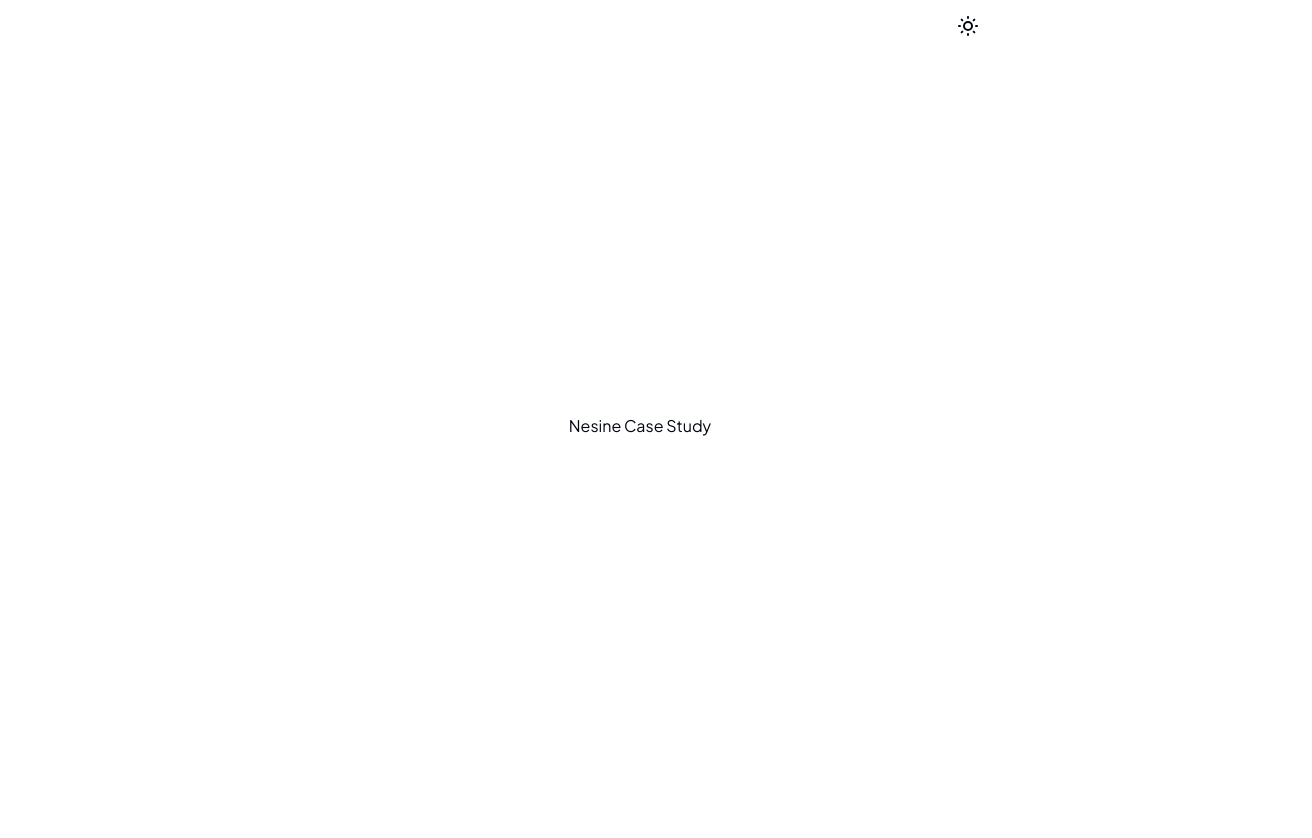
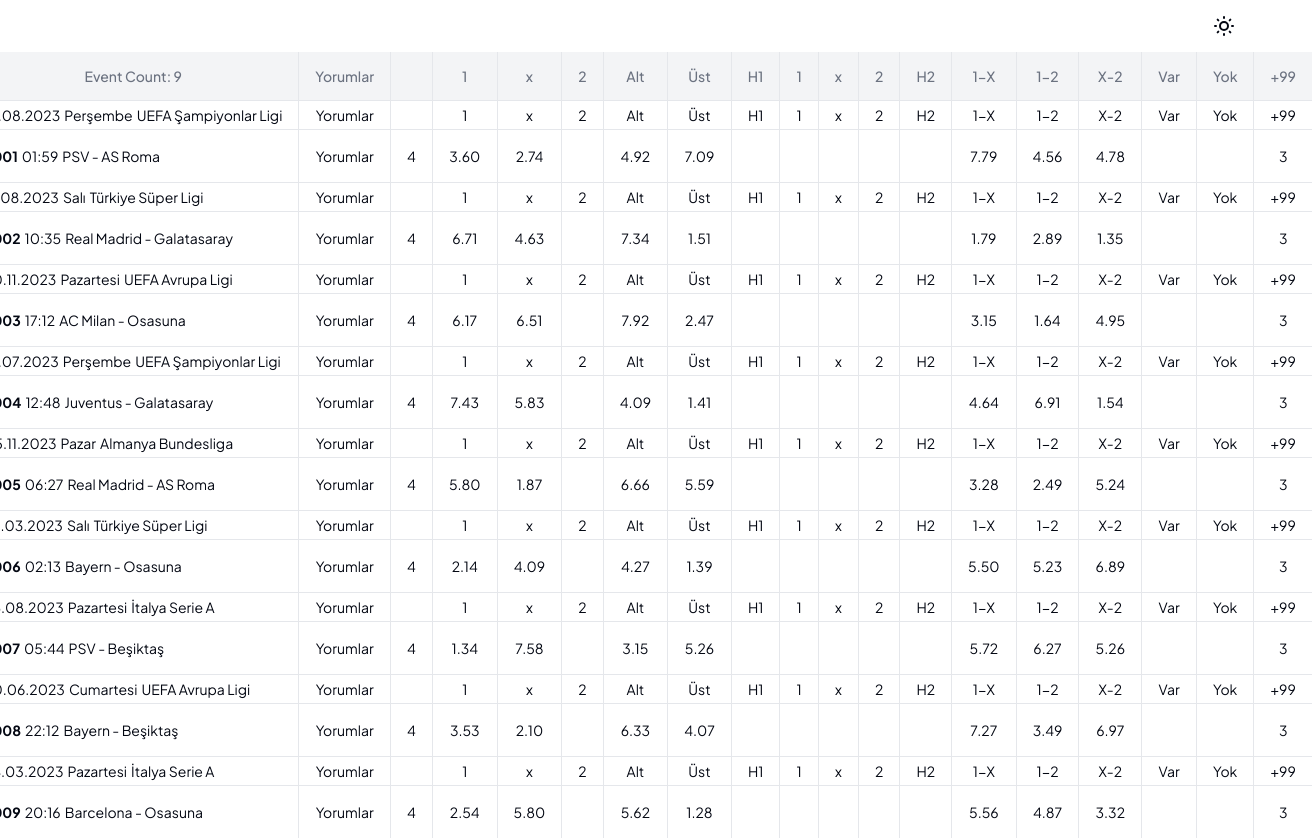
Before and after one commit to berkayaskin/nesine-case-study, a Next.js app: page / in a window 1280 px wide. Shown: the whole page, 1312 px wide, since content can reach past the window. Before the commit the page ends 800 px from the top, so only its background shows below. Built offline with nearby package versions, Linux system fonts and the light colour scheme.

Commit message:
feat(components/bulletin): render bulletin table with sample data
fetch and transform sample data, create react-table columns with specified format, create data-table
component to render table

```diff
--- a/src/app/page.tsx
+++ b/src/app/page.tsx
@@ -1,9 +1,10 @@
+import Bulletin from '@/components/bulletin'
 import type { NextPage } from 'next'
 
-const Home: NextPage = () => {
+const Home: NextPage = async () => {
   return (
-    <div className="flex flex-col items-center justify-center gap-8 text-center">
-      Nesine Case Study
+    <div className="flex h-full w-full flex-col items-center justify-center gap-8 text-center">
+      <Bulletin />
     </div>
   )
 }
--- /dev/null
+++ b/src/components/bulletin/columns.tsx
@@ -0,0 +1,102 @@
+'use client'
+import { ColumnDef } from '@tanstack/react-table'
+import { TransformedBet } from './transformed-bets.types'
+
+export const columns: ColumnDef<TransformedBet>[] = [
+  {
+    header: (props) => (
+      <span>Event Count: {props.table.getRowModel().rows.length}</span>
+    ),
+    id: 'eventCount',
+    cell: ({ row }) => {
+      return (
+        <p className="min-w-max space-x-1 text-left">
+          <span className="font-bold">{row.original.id}</span>
+          <span>{row.original.time}</span>
+          <span>{row.original.name}</span>
+        </p>
+      )
+    },
+  },
+  {
+    accessorKey: 'comments',
+    header: 'Yorumlar',
+    cell: ({ row }) => {
+      return <p>{row.original.comments}</p>
+    },
+  },
+  {
+    accessorFn: (row) => row.oddCategories[0].minBetStake,
+    id: 'minBetStake',
+    header: '',
+  },
+  {
+    accessorFn: (row) => row.oddCategories[0].odds[0].value,
+    id: 'oddCategoryName-1',
+    header: '1',
+  },
+  {
+    accessorFn: (row) => row.oddCategories[0].odds[1].value,
+    id: 'oddCategoryName-x',
+    header: 'x',
+  },
+  {
+    header: '2',
+  },
+  {
+    accessorFn: (row) => row.oddCategories[2].odds[0].value,
+    id: 'oddCategoryName-alt',
+    header: 'Alt',
+  },
+  {
+    accessorFn: (row) => row.oddCategories[2].odds[1].value,
+    id: 'oddCategoryName-ust',
+    header: 'Üst',
+  },
+  {
+    id: 'handicap-home',
+    header: 'H1',
+  },
+  {
+    id: 'handicap-1',
+    header: '1',
+  },
+  {
+    id: 'handicap-x',
+    header: 'x',
+  },
+  {
+    id: 'handicap-2',
+    header: '2',
+  },
+  {
+    id: 'handicap-away',
+    header: 'H2',
+  },
+  {
+    accessorFn: (row) => row.oddCategories[1].odds[0].value,
+    id: 'oddCategoryName-1x',
+    header: '1-X',
+  },
+  {
+    accessorFn: (row) => row.oddCategories[1].odds[1].value,
+    id: 'oddCategoryName-12',
+    header: '1-2',
+  },
+  {
+    accessorFn: (row) => row.oddCategories[1].odds[2].value,
+    id: 'oddCategoryName-x2',
+    header: 'X-2',
+  },
+  {
+    header: 'Var',
+  },
+  {
+    header: 'Yok',
+  },
+  {
+    accessorFn: (row) => row.moreOddOptions.value,
+    id: 'moreOddOptions',
+    header: '+99',
+  },
+]
--- /dev/null
+++ b/src/components/bulletin/data-table.tsx
@@ -0,0 +1,100 @@
+'use client'
+
+import {
+  Table,
+  TableBody,
+  TableCell,
+  TableHead,
+  TableHeader,
+  TableRow,
+} from '@/components/ui/table'
+import {
+  ColumnDef,
+  flexRender,
+  getCoreRowModel,
+  useReactTable,
+} from '@tanstack/react-table'
+import { Fragment } from 'react'
+import { TransformedBet } from './transformed-bets.types'
+
+type Props = {
+  data: TransformedBet[]
+  columns: ColumnDef<TransformedBet>[]
+}
+
+const DataTable = ({ columns, data }: Props) => {
+  const table = useReactTable({
+    data: data,
+    columns,
+    getCoreRowModel: getCoreRowModel(),
+    debugTable: true,
+  })
+  return (
+    <div>
+      <Table>
+        <TableHeader>
+          {table.getHeaderGroups().map((headerGroup) => {
+            return (
+              <TableRow key={headerGroup.id}>
+                {headerGroup.headers.map((header) => {
+                  return (
+                    <TableHead
+                      key={header.id}
+                      className="bg-gray-100 dark:bg-gray-900"
+                    >
+                      {header.isPlaceholder
+                        ? null
+                        : flexRender(
+                            header.column.columnDef.header,
+                            header.getContext()
+                          )}
+                    </TableHead>
+                  )
+                })}
+              </TableRow>
+            )
+          })}
+        </TableHeader>
+        <TableBody>
+          {table.getRowModel().rows.map((row) => (
+            <Fragment key={row.id}>
+              {table.getHeaderGroups().map((headerGroup) => {
+                return (
+                  <TableRow key={headerGroup.id}>
+                    {headerGroup.headers.map((header) => {
+                      return (
+                        <TableCell key={header.id} className="py-1">
+                          {header.index === 0
+                            ? flexRender(
+                                <p className="min-w-max space-x-1 text-left">
+                                  <span>{row.original.date}</span>
+                                  <span>{row.original.day}</span>
+                                  <span>{row.original.leagueName}</span>
+                                </p>,
+                                header.getContext()
+                              )
+                            : flexRender(
+                                header.column.columnDef.header,
+                                header.getContext()
+                              )}
+                        </TableCell>
+                      )
+                    })}
+                  </TableRow>
+                )
+              })}
+              <TableRow>
+                {row.getVisibleCells().map((cell) => (
+                  <TableCell key={cell.id}>
+                    {flexRender(cell.column.columnDef.cell, cell.getContext())}
+                  </TableCell>
+                ))}
+              </TableRow>
+            </Fragment>
+          ))}
+        </TableBody>
+      </Table>
+    </div>
+  )
+}
+export default DataTable
--- /dev/null
+++ b/src/components/bulletin/index.tsx
@@ -0,0 +1,62 @@
+import { columns } from '@/components/bulletin/columns'
+import { TransformedBet } from '@/components/bulletin/transformed-bets.types'
+import { Match } from '@/data/bets/bets.types'
+import { promises as fs } from 'fs'
+import path from 'path'
+import DataTable from './data-table'
+
+async function getBets() {
+  const data = await fs.readFile(
+    path.join(process.cwd(), 'src/data/bets/bets.json')
+  )
+
+  const bets = JSON.parse(data.toString())
+
+  const transformedBets = bets.map((bet: Match) => {
+    return {
+      NID: bet.NID,
+      id: bet.C,
+      name: bet.N,
+      date: bet.D,
+      time: bet.T,
+      day: bet.DAY,
+      status: bet.S,
+      leagueName: bet.LN,
+      isMatchFinished: bet.IMF,
+      oddCategories: Object.keys(bet.OCG).map((key) => {
+        return {
+          id: bet.OCG[key].ID,
+          name: bet.OCG[key].N,
+          minBetStake: bet.OCG[key].MBS,
+          sortOrder: bet.OCG[key].SO,
+          odds: Object.keys(bet.OCG[key].OC).map((id) => {
+            return {
+              id: bet.OCG[key].OC[id].ID,
+              name: bet.OCG[key].OC[id].N,
+              value: bet.OCG[key].OC[id].O,
+              sortOrder: bet.OCG[key].OC[id].OD,
+              group: bet.OCG[key].OC[id].G,
+              minBetStake: bet.OCG[key].OC[id].MBS,
+            }
+          }),
+        }
+      }),
+      comments: 'Yorumlar',
+      moreOddOptions: {
+        name: '+99',
+        value: '3',
+      },
+    }
+  })
+
+  return {
+    data: transformedBets,
+  }
+}
+
+const Bulletin = async () => {
+  const bets: { data: TransformedBet[] } = await getBets()
+
+  return <DataTable columns={columns} data={bets.data} />
+}
+export default Bulletin
--- /dev/null
+++ b/src/components/bulletin/transformed-bets.types.ts
@@ -0,0 +1,34 @@
+export type TransformedOdds = {
+  id: string
+  name: string
+  value: string
+  sortOrder: number
+  group: string
+  minBetStake: string
+}
+
+export type TransformedOddCategory = {
+  id: string
+  name: string
+  minBetStake: string
+  sortOrder: number
+  odds: TransformedOdds[]
+}
+
+export type TransformedBet = {
+  NID: string
+  id: string
+  name: string
+  date: string
+  time: string
+  day: string
+  status: string
+  leagueName: string
+  isMatchFinished: boolean
+  oddCategories: TransformedOddCategory[]
+  comments: string
+  moreOddOptions: {
+    name: string
+    value: string
+  }
+}
--- a/src/layouts/header.tsx
+++ b/src/layouts/header.tsx
@@ -3,7 +3,7 @@
 const Header = () => {
   return (
     <header className="bg-base-100/80 sticky top-0 z-10 w-full backdrop-blur-md">
-      <section className="wrapper mx-auto flex items-center justify-between py-2">
+      <section className="container mx-auto flex items-center justify-between py-2">
         <div className="ml-auto">
           <ThemeToggle />
         </div>
```
